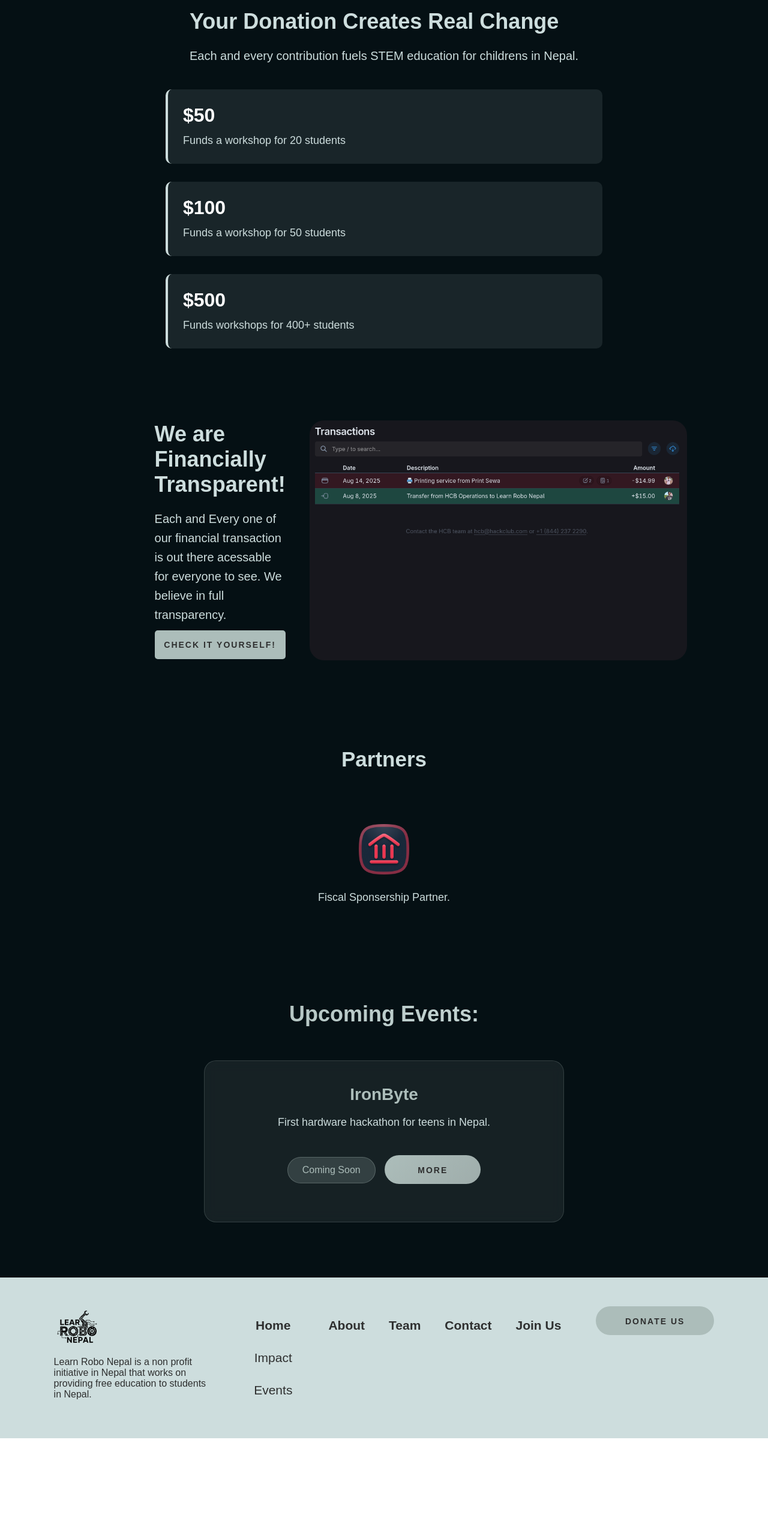
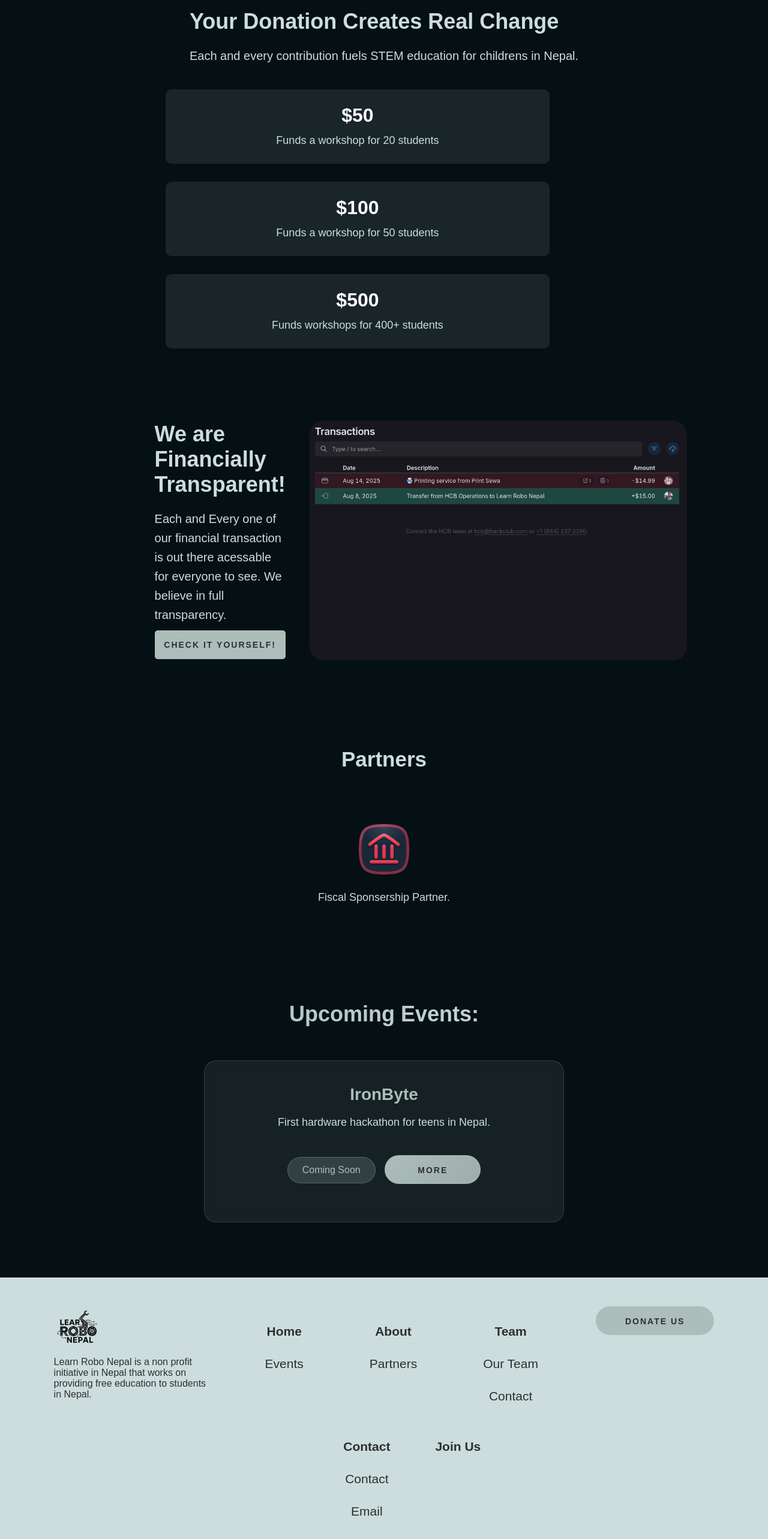
Before and after one commit to Abhinav2065/LaernRobonpWebsite, a React (Vite) app: page / in a window 1280 px wide. Shown: the part 885-3451 px from the top of the page at 60% size. Before the commit the page ends 3283 px from the top, so only its background shows below. Built offline with nearby package versions, Linux system fonts and the light colour scheme; the HTML template or start-up script is replaced by a standard one.

Commit message:
Refined some pages

```diff
--- a/src/components/Footer.jsx
+++ b/src/components/Footer.jsx
@@ -16,27 +16,59 @@ const Footer = () => {
             </div>
             <ul>
                 <li>
+                    <Link to="/">
                     <ul className='list'>
                         <li>
                             <h4>Home</h4>
                         </li>
                         <li>
-                            Impact
-                        </li>
-                        <li>
                             Events
                         </li>
                     </ul>
+                    </Link>
                 </li>
                 <li>
-                    <h4>About</h4>
+                    <Link to="/about">
+                    <ul className='list'>
+                        <li>
+                            <h4>About</h4>
+                        </li>
+                        <li>
+                            Partners
+                        </li>
+                    </ul>
+                    </Link>
                 </li>
                 <li>
-                    <h4>Team</h4>
+                    <Link to="/team">
+                    <ul className='list'>
+                        <li>
+                            <h4>Team</h4>
+                        </li>
+                        <li>
+                            Our Team
+                        </li>
+                        <li>
+                            Contact
+                        </li>
+                    </ul>
+                    </Link>
                 </li>
                 <li>
-                    <h4>Contact</h4>
-                </li>
+                    <Link to="/contact">
+                    <ul className='list'>
+                        <li>
+                            <h4>Contact</h4>
+                        </li>
+                        <li>
+                            Contact
+                        </li>
+                        <li>
+                            Email
+                        </li>
+                    </ul>
+                    </Link>
+                    </li>
                 <li>
                     <h4>Join Us</h4>
                 </li>
--- a/src/style/Impact.css
+++ b/src/style/Impact.css
@@ -10,8 +10,8 @@
 
 .text {
   flex: 1;
-  text-align: left;
-  padding-right: 60px;
+  padding-right: 30px;
+  text-align: center;
 }
 
 .text h3 {
@@ -30,14 +30,14 @@
   display: flex;
   flex-direction: column;
   gap: 30px;
+  width: 50vw;
 }
 
 .stat {
-  text-align: left;
+  text-align: center;
   padding: 25px;
   background: rgba(205, 221, 221, 0.1);
   border-radius: 10px;
-  border-left: 4px solid #CDDDDD;
 }
 
 .stat h5 {
```
